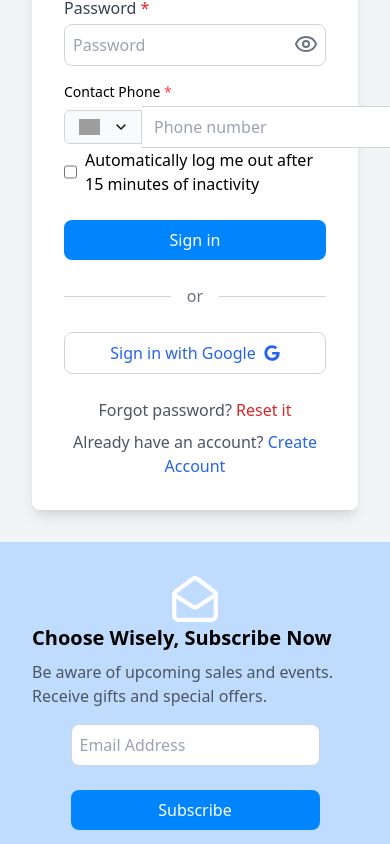
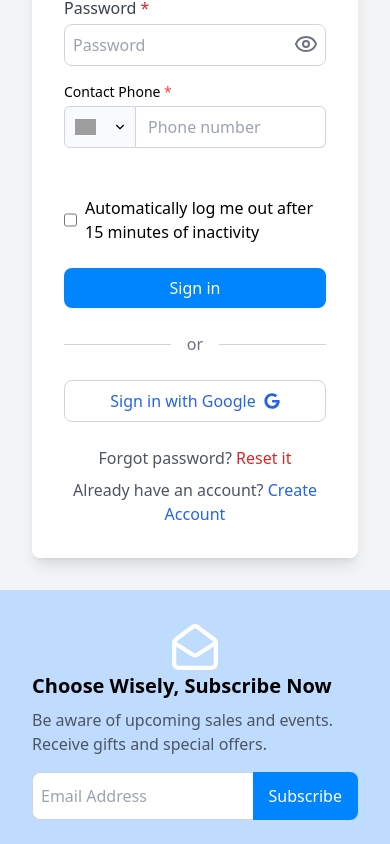
Before and after one commit to Kyomuhe/Components, a React (Create React App) app: page / in a window 390 px wide. Shown: the part 1180-2024 px from the top of the page. Built offline with nearby package versions, Linux system fonts and the light colour scheme; grey boxes are pictures that could not be loaded.

Commit message:
made changes

```diff
--- a/src/App.tsx
+++ b/src/App.tsx
@@ -5,6 +5,7 @@ import DefaultPage from './pages/DefaultPage';
 import Pharmacy from './pages/Products';
 import { CartProvider } from './components/CartContext';
 import TestimonialsPage from './pages/TestimonialPage';
+
 
 const App: React.FC = () => {
   const [activeTab, setActiveTab] = useState<string | null>(null);
--- a/src/components/PhoneField.tsx
+++ b/src/components/PhoneField.tsx
@@ -207,39 +207,39 @@ const PhoneField: React.FC<PhoneFieldProps> = ({
   }, [dropdownOpen]);
 
   return (
-    <div className={`flex flex-col ${className}`}>
-      {}
+    <div className={`flex flex-col w-full ${className}`}>
       {label && (
         <label className="mb-1 text-sm font-medium">
           {label} {required && <span className="text-red-500">*</span>}
         </label>
       )}
 
-      <div className="relative flex items-center">
-        {}
-        <div className="relative country-selector">
+      {/* Main phone input container - improved for responsive design */}
+      <div className="relative flex w-full">
+        {/* Country selector button - adjusted for better small screen display */}
+        <div className="relative country-selector" style={{ minWidth: '72px' }}>
           <button
             type="button"
-            className={`flex items-center justify-between px-3 py-2 border ${
+            className={`flex items-center justify-between px-2 sm:px-3 py-2 border ${
               !isValid && inputValue ? 'border-red-500' : 'border-gray-300'
             } rounded-l-md bg-gray-50 text-sm focus:outline-none focus:ring-2 focus:ring-blue-500 ${
               disabled ? 'opacity-50 cursor-not-allowed' : 'cursor-pointer'
-            }`}
+            } h-full w-full`}
             onClick={() => !disabled && setDropdownOpen(!dropdownOpen)}
             disabled={disabled}
           >
             <span className="flex items-center">
-              {/* Displaying country flag */}
+              {/* Flag is always visible */}
               <CountryFlag countryCode={selectedCountry.code} />
-              {/* Showing dial code on larger screens */}
-              <span className="hidden sm:inline">{selectedCountry.dialCode}</span>
+              {/* Dial code only visible on larger screens */}
+              <span className="hidden sm:inline text-xs sm:text-sm">{selectedCountry.dialCode}</span>
             </span>
-            <ChevronDown size={16} className="ml-1" />
+            <ChevronDown size={14} className="ml-0 sm:ml-1" />
           </button>
 
-          {/* Country dropdown menu */}
+          {/* Country dropdown menu - repositioned for mobile */}
           {dropdownOpen && (
-            <div className="absolute z-10 w-64 mt-1 bg-white border border-gray-300 rounded-md shadow-lg">
+            <div className="absolute z-10 w-64 mt-1 bg-white border border-gray-300 rounded-md shadow-lg left-0 right-auto">
               {/* Search input for countries */}
               <div className="p-2 border-b">
                 <input
@@ -260,11 +260,10 @@ const PhoneField: React.FC<PhoneFieldProps> = ({
                     onClick={() => handleCountryChange(country)}
                   >
                     <CountryFlag countryCode={country.code} />
-                    <span className="text-sm flex-grow">{country.name}</span>
+                    <span className="text-sm flex-grow truncate">{country.name}</span>
                     <span className="text-sm text-gray-500">{country.dialCode}</span>
                   </div>
                 ))}
-                {/* No results message */}
                 {filteredCountries.length === 0 && (
                   <div className="px-3 py-2 text-sm text-gray-500">No countries found</div>
                 )}
@@ -273,7 +272,7 @@ const PhoneField: React.FC<PhoneFieldProps> = ({
           )}
         </div>
 
-        {/* Phone number input field */}
+        {/* Phone number input field - adjusted to take remaining width */}
         <input
           type="tel"
           name={name}
@@ -282,7 +281,7 @@ const PhoneField: React.FC<PhoneFieldProps> = ({
           placeholder={placeholder}
           required={required}
           disabled={disabled}
-          className={`flex-grow px-3 py-2 border-y border-r ${
+          className={`flex-1 min-w-0 px-3 py-2 border-y border-r ${
             !isValid && inputValue ? 'border-red-500' : 'border-gray-300'
           } rounded-r-md focus:outline-none focus:ring-2 focus:ring-blue-500 ${
             disabled ? 'opacity-50 cursor-not-allowed' : ''
@@ -291,22 +290,21 @@ const PhoneField: React.FC<PhoneFieldProps> = ({
         />
       </div>
 
-      {/* Error message display logic */}
+      {/* Error and helper text area */}
+      <div className="min-h-6"> {/* Fixed height container to prevent layout shifts */}
         {error ? (
-        // Showing custom error message if provided
           <div className="mt-1 text-sm text-red-500">{error}</div>
         ) : !isValid && inputValue ? (
-        // Showing validation error if input is invalid
           <div className="mt-1 text-sm text-red-500">
-          Please enter a valid phone number for {selectedCountry.name}
+            Invalid number for {selectedCountry.name}
           </div>
         ) : inputValue ? (
-        // Showing formatted number as a hint when valid
           <div className="mt-1 text-xs text-gray-500">
             Formatted: {formatPhoneNumber(`${selectedCountry.dialCode}${inputValue}`, selectedCountry.code)}
           </div>
         ) : null}
       </div>
+    </div>
   );
 };
 
--- a/src/components/footer.tsx
+++ b/src/components/footer.tsx
@@ -20,25 +20,29 @@ const Footer: FC<FooterProps> = () => {
             <h3 className="text-black text-xl font-bold mb-2">Choose Wisely, Subscribe Now</h3>
             <p className="text-gray-600">Be aware of upcoming sales and events. Receive gifts and special offers.</p>
           </div>
-          <div className="flex flex-col md:flex-row items-center gap-2 mt-4 md:mt-0">
+          <div className="flex flex-col md:flex-row items-center mt-4 md:mt-0">
+         <div className="w-full md:w-auto flex">
           <FormInput
           type="email"
           name="email"
           placeholder="Email Address"
           value={email}
           onChange={(e) => setEmail(e.target.value)}
-
+          className="rounded-l-lg rounded-r-none border-r-0 h-12 focus:ring-0 focus:border-gray-300"
           />
-
           <AppButton
           variant="primary"
-              className="rounded-full whitespace-nowrap w-full md:w-auto"
+          className="rounded-l-none rounded-r-lg whitespace-nowrap h-12"
           onClick={() => {}}
           leftIcon={null}
           rightIcon={null}
+          style={{
+            marginLeft: '-1px',
+            }}
            >
             Subscribe
           </AppButton>
+          </div>
         </div>
       </div>
     </div>
--- a/src/components/login.tsx
+++ b/src/components/login.tsx
@@ -60,16 +60,16 @@ const Login: React.FC = () => {
           value={formData.password}
           onChange={handleChange}
         />
-        <div className="w-full max-w-xs sm:max-w-sm md:max-w-md lg:max-w-lg">
+<div className="mb-6">
   <PhoneField
     value={phoneNumber}
     onChange={setPhoneNumber}
     defaultCountry="US"
     required
     label="Contact Phone"
+    className="w-full" // This ensures the field takes full width of its container
   />
-        </div>
-        <div className="mb-6">
+</div>        <div className="mb-6">
           <label className="flex items-center space-x-2">
             <input
               type="checkbox"
```
Lines whose indentation alone changed are shown as unchanged.
